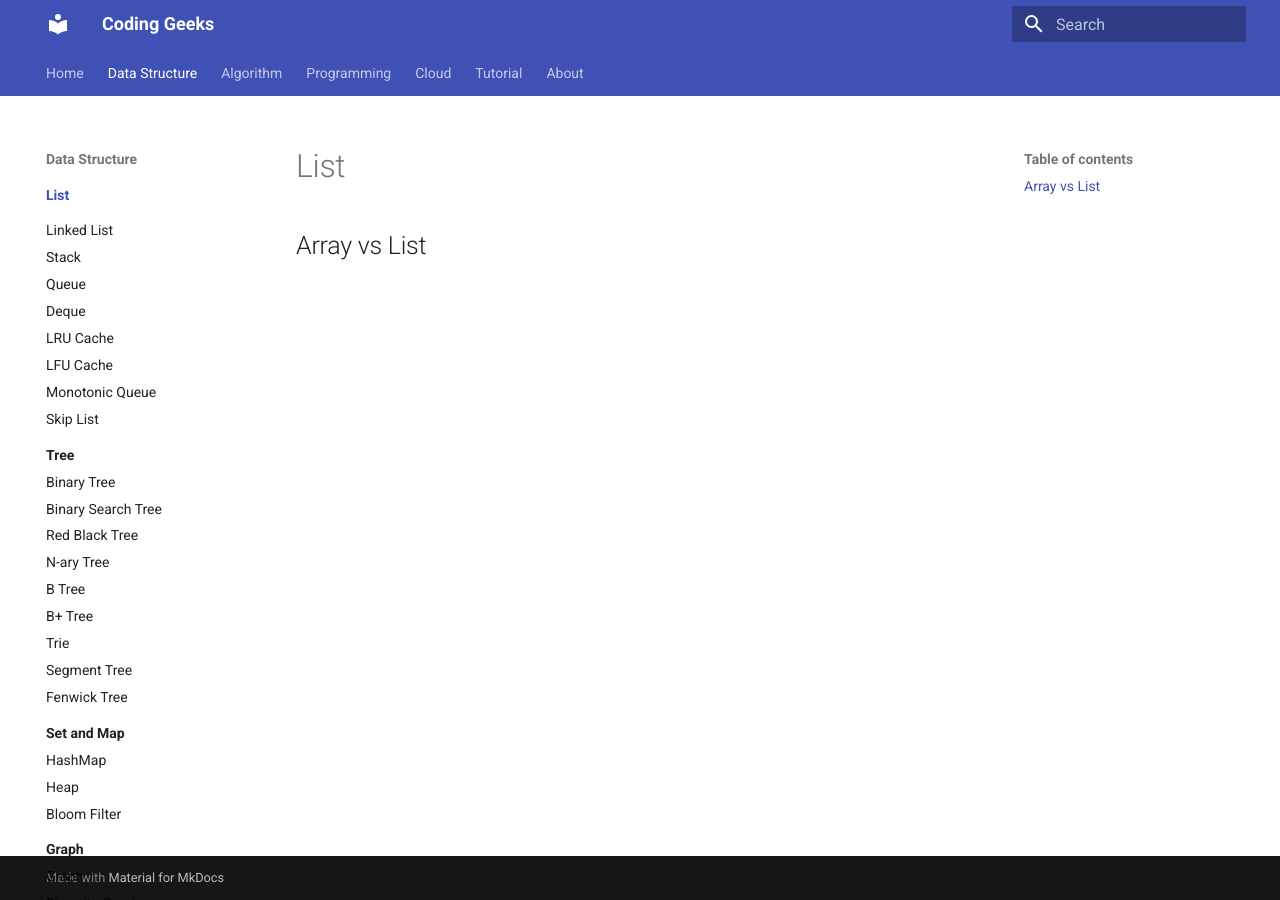
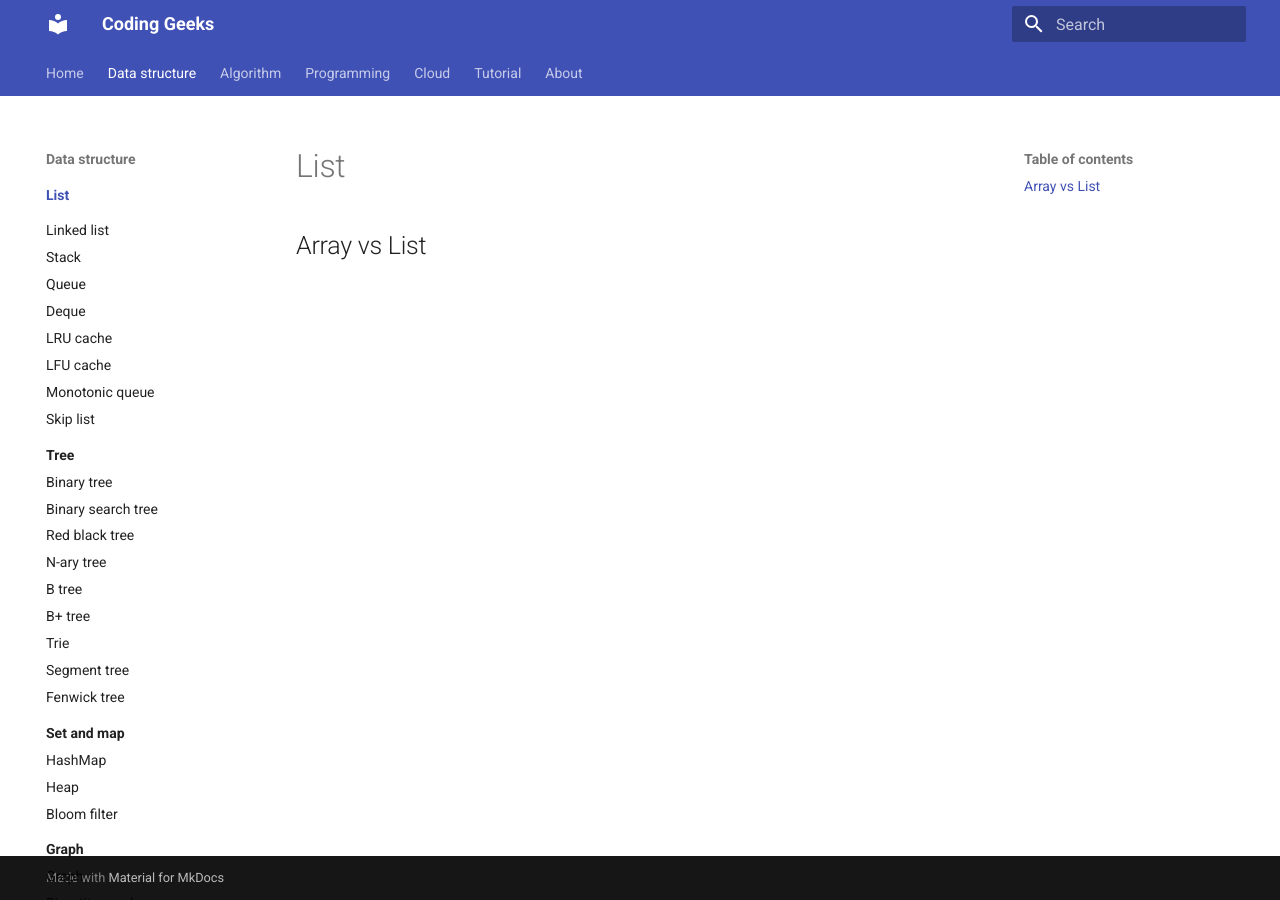
Before and after one commit to jojozhuang/coding-geeks-mkdocs, an MkDocs documentation site: the page built from docs/index/list/index.md, in a window 1280 px wide. Built offline with MkDocs 1.6.1 and Material for MkDocs 9.7.7, drawn with Linux system fonts in a browser that asks for light colours; some of the changed lines change nothing that is shown.

Commit message:
lower cases

```diff
--- a/mkdocs.yml
+++ b/mkdocs.yml
@@ -10,73 +10,73 @@ theme:
 # Page tree
 nav:
   - Home: index.md
-  - Data Structure:
+  - Data structure:
     - List:
       - index/list/index.md
-    - Linked List: data-structure/data-structure-linked-list.md
+    - Linked list: data-structure/data-structure-linked-list.md
     - Stack: data-structure/data-structure-stack.md
     - Queue: data-structure/data-structure-queue.md
     - Deque: data-structure/data-structure-deque.md
-    - LRU Cache: data-structure/data-structure-lru-cache.md
-    - LFU Cache: data-structure/data-structure-lfu-cache.md
-    - Monotonic Queue: data-structure/data-structure-monotonic-queue.md
-    - Skip List: data-structure/data-structure-skip-list.md
+    - LRU cache: data-structure/data-structure-lru-cache.md
+    - LFU cache: data-structure/data-structure-lfu-cache.md
+    - Monotonic queue: data-structure/data-structure-monotonic-queue.md
+    - Skip list: data-structure/data-structure-skip-list.md
     - Tree:
       - index/tree/index.md
-      - Binary Tree: data-structure/data-structure-binary-tree.md
-      - Binary Search Tree: data-structure/data-structure-binary-search-tree.md
-      - Red Black Tree: data-structure/data-structure-red-black-tree.md
-      - N-ary Tree: data-structure/data-structure-nary-tree.md
-      - B Tree: data-structure/data-structure-b-tree.md
-      - B+ Tree: data-structure/data-structure-b-plus-tree.md
+      - Binary tree: data-structure/data-structure-binary-tree.md
+      - Binary search tree: data-structure/data-structure-binary-search-tree.md
+      - Red black tree: data-structure/data-structure-red-black-tree.md
+      - N-ary tree: data-structure/data-structure-nary-tree.md
+      - B tree: data-structure/data-structure-b-tree.md
+      - B+ tree: data-structure/data-structure-b-plus-tree.md
       - Trie: data-structure/data-structure-trie.md
-      - Segment Tree: data-structure/data-structure-segment-tree.md
-      - Fenwick Tree: data-structure/data-structure-fenwick-tree.md
-    - Set and Map:
+      - Segment tree: data-structure/data-structure-segment-tree.md
+      - Fenwick tree: data-structure/data-structure-fenwick-tree.md
+    - Set and map:
       - index/map/index.md
       - HashMap: data-structure/data-structure-hashmap.md
       - Heap: data-structure/data-structure-heap.md
-      - Bloom Filter: data-structure/data-structure-bloom-filter.md
+      - Bloom filter: data-structure/data-structure-bloom-filter.md
     - Graph:
       - index/graph/index.md
       - Graph: data-structure/data-structure-graph.md
       #- Graph Problems: data-structure/data-structure-graph-problems.md
-      - Bipartite Graph: data-structure/data-structure-bipartite-graph.md
-      - Directed Graph: data-structure/data-structure-directed-graph.md
-      - Topological Sorting: data-structure/data-structure-topological-sorting.md
-      - Minimum Spanning Tree: data-structure/data-structure-minimum-spanning-tree.md
+      - Bipartite graph: data-structure/data-structure-bipartite-graph.md
+      - Directed graph: data-structure/data-structure-directed-graph.md
+      - Topological sorting: data-structure/data-structure-topological-sorting.md
+      - Minimum spanning tree: data-structure/data-structure-minimum-spanning-tree.md
   - Algorithm:
     - Sorting:
       - index/sorting/index.md
-      - Basic Sorting Algorithms: algorithm/algorithm-sorting.md
-      - Heap Sort: algorithm/algorithm-sorting.md
-      - Merge Sort: algorithm/algorithm-sorting.md
-      - Quick Sort: algorithm/algorithm-sorting.md
-      - Bucket Sort: algorithm/algorithm-sorting.md
-    - Common Algorithms:
-      - index/commons/index.md
-      - Binary Search: algorithm/algorithm-binary-search.md
-      - Divide and Conquer: algorithm/algorithm-divide-and-conquer.md
+      - Basic sorting algorithms: algorithm/algorithm-sorting.md
+      - Heap sort: algorithm/algorithm-sorting.md
+      - Merge sort: algorithm/algorithm-sorting.md
+      - Quick sort: algorithm/algorithm-sorting.md
+      - Bucket sort: algorithm/algorithm-sorting.md
+    - Common algorithms:
+      #- index/commons/index.md
+      - Binary search: algorithm/algorithm-binary-search.md
+      - Divide and conquer: algorithm/algorithm-divide-and-conquer.md
       - BFS and DFS: algorithm/algorithm-bfs-and-dfs.md
-      - Two Pointers: algorithm/algorithm-two-pointers.md
-      - Combination and Permutation: algorithm/algorithm-combination-and-permutation.md
-      - Union Find: algorithm/algorithm-union-find.md
-    - Dynamic Programming:
+      - Two pointers: algorithm/algorithm-two-pointers.md
+      - Combination and permutation: algorithm/algorithm-combination-and-permutation.md
+      - Union find: algorithm/algorithm-union-find.md
+    - Dynamic programming:
       - index/dp/index.md
-      - Dynamic Programming: algorithm/algorithm-dynamic-programming.md
+      - Dynamic programming: algorithm/algorithm-dynamic-programming.md
       - Sequence DP: algorithm/algorithm-sequence-dp.md
-      - Two Sequences DP: algorithm/algorithm-two-sequences-dp.md
+      - Two sequences DP: algorithm/algorithm-two-sequences-dp.md
       - Matrix DP: algorithm/algorithm-matrix-dp.md
-      - Knapsack Problems: algorithm/algorithm-knapsack-problems.md
-    - Others:
-      - index/other/index.md
-      - Sweep Line: algorithm/algorithm-sweep-line.md
-      - Sqrt Decomposition: algorithm/algorithm-sqrt-decomposition.md
-      - Minimax Algorithm: algorithm/algorithm-minimax-algorithm.md
-      - Map Reduce: algorithm/algorithm-map-reduce.md
-      - Pre Sum: algorithm/algorithm-pre-sum.md
+      - Knapsack problems: algorithm/algorithm-knapsack-problems.md
+    - Other Algorithms:
+      #- index/other/index.md
+      - Sweep line: algorithm/algorithm-sweep-line.md
+      - Sqrt decomposition: algorithm/algorithm-sqrt-decomposition.md
+      - Minimax algorithm: algorithm/algorithm-minimax-algorithm.md
+      - Map reduce: algorithm/algorithm-map-reduce.md
+      - Pre sum: algorithm/algorithm-pre-sum.md
       - Coordinate: algorithm/algorithm-coordinate.md
-      - Bit Manipulation: algorithm/algorithm-bit-manipulation.md
+      - Bit manipulation: algorithm/algorithm-bit-manipulation.md
       - Math: algorithm/algorithm-math.md
   - Programming:
     - Development Environment:
```
